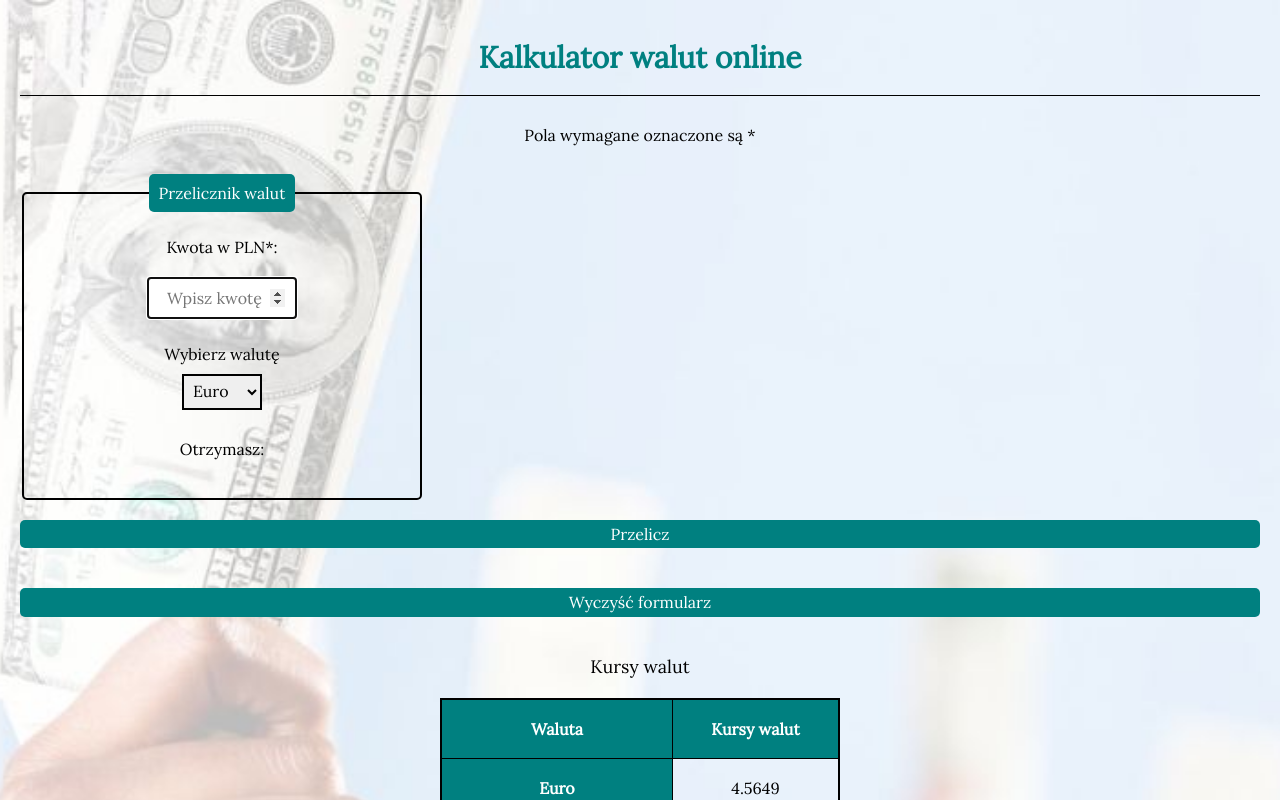
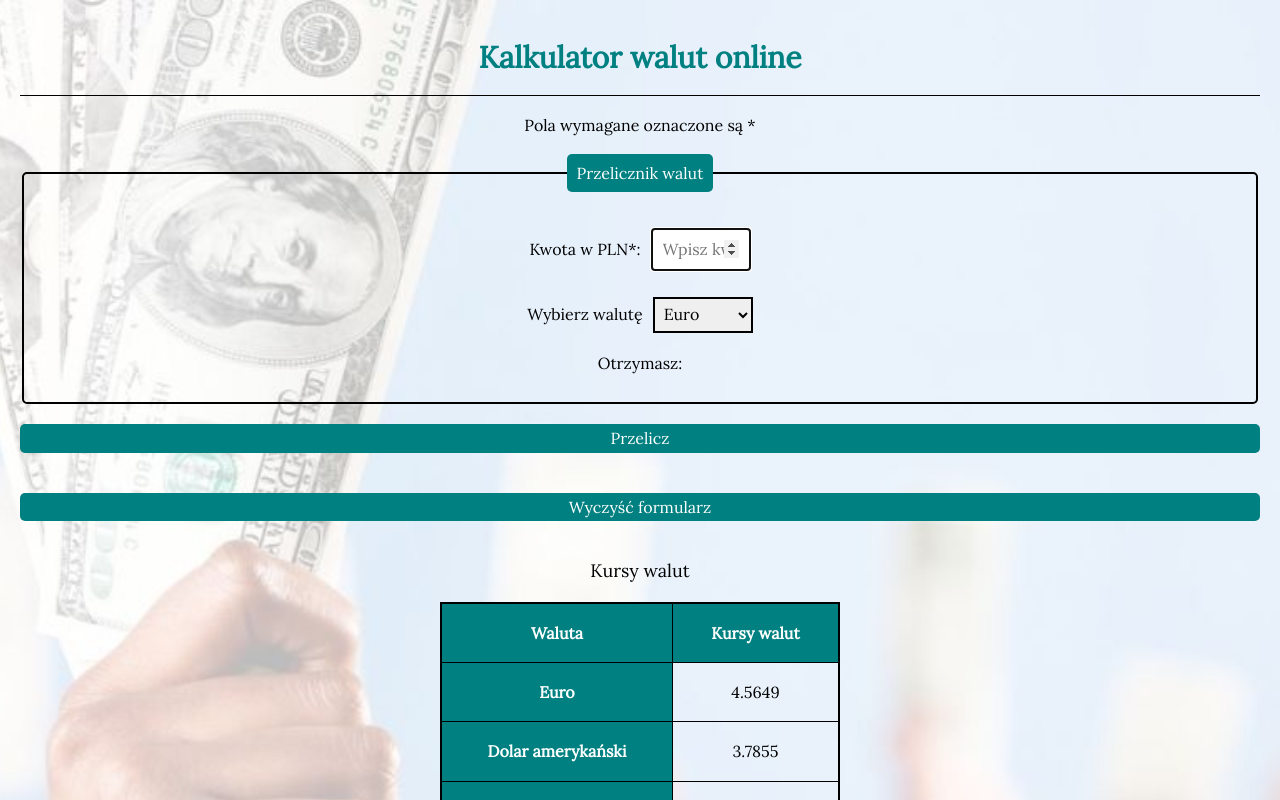
Before and after one commit to taniamishakova/react-currency-converter, a React (Create React App) app: page / in a window 1280 px wide. Shown: the top 800 px of the page. Built offline with nearby package versions, Linux system fonts and the light colour scheme.

Commit message:
width modified

```diff
--- a/src/Form/style.css
+++ b/src/Form/style.css
@@ -1,15 +1,13 @@
 .form__fieldset {
     border: 2px solid black;
     padding: 10px;
-    max-width: 400px;
-    width: 100%;
     border-radius: 5px;
     text-align: center;
 }
 
 .form__paragraph{
     font-family: 'Lora', serif;
-    margin: 30px;
+    margin: 20px;
     text-align: center;
     font-size: medium;
 }
@@ -18,8 +16,6 @@
     display: inline-block;
     margin-right: 10px;
     margin-bottom: 10px;
-    max-width: 400px;
-    width: 100%;
 }
 
 .form__legend {
@@ -32,7 +28,7 @@
 .form__input {
     border: 2px solid black;
     padding: 10px;
-    width: 150px;
+    width: 100px;
     margin: 10px 0;
     text-align: center;
 }
@@ -40,12 +36,12 @@
 .form__select {
     border: 2px solid black;
     padding: 5px;
-    width: 80px;
+    width: 100px;
 }
 
 .form__paragraph {
     font-family: 'Lora', serif;
-    margin: 30px;
+    margin: 20px;
     text-align: center;
 }
 
```
